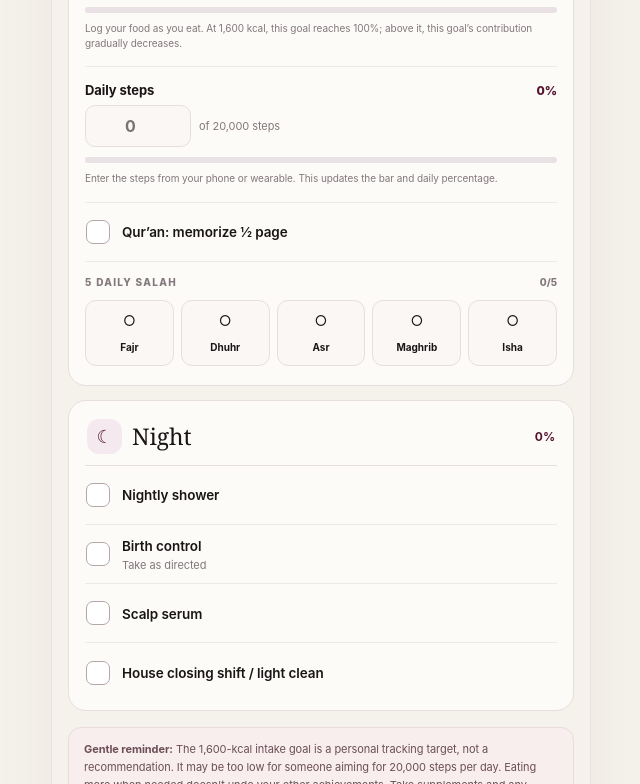
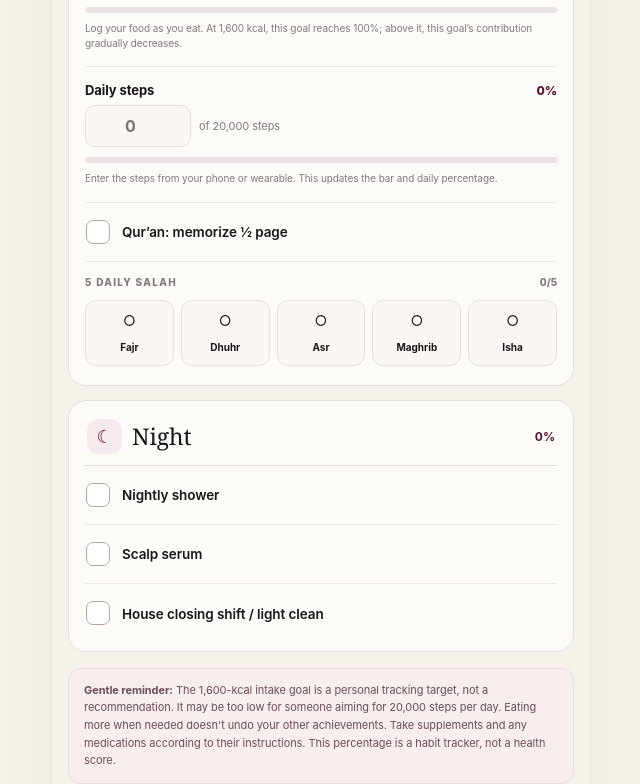
Before and after one commit to Salmaxhassan/My-reset, a plain HTML site: page index.html in a window 1280 px wide. Shown: the part 1360-2144 px from the top of the page, without its empty margins (319-959 px from the left). Drawn offline with Linux system fonts and the light colour scheme.

Commit message:
Remove birth control from My Reset night checklist

```diff
--- a/index.html
+++ b/index.html
@@ -240,7 +240,6 @@
     ],
     night: [
       ['shower','Nightly shower','health'],
-      ['birthcontrol','Birth control','health'],
       ['serum_pm','Scalp serum','hair'],
       ['house','House closing shift / light clean','home']
     ]
@@ -297,7 +296,7 @@
   function selectedIndex(){return allDates.indexOf(selected)}
   function longDate(k){return parseDay(k).toLocaleDateString('en-US',{weekday:'long',month:'short',day:'numeric'})}
   function toast(msg){let el=document.getElementById('toast');el.textContent=msg;el.classList.remove('hidden');clearTimeout(toastTimer);toastTimer=setTimeout(()=>el.classList.add('hidden'),2300)}
-  function taskRow(task,day){ const [id,label]=task;const checked=!!day.checks?.[id];const q=id==='quran'&&isSunday(selected);const title=q?'Qur’an: Sunday review':label;const note=q?'Review and connect everything memorized this week': id==='morning_supplement'||id==='birthcontrol'?'Take as directed':null;return `<div class="task ${checked?'done':''}"><label class="task-action" for="check-${id}"><input class="sr-only" type="checkbox" id="check-${id}" data-check="${id}" ${checked?'checked':''}><span class="check" aria-hidden="true"></span><span><span class="task-label">${escapeHtml(title)}</span>${note?`<div class="task-note">${note}</div>`:''}</span></label>${id==='journal'?`<button class="rowbtn" data-action="journal">${journalOpen?'Hide':'Write'}</button>`:''}${q?'<span class="special">REVIEW</span>':''}</div>`; }
+  function taskRow(task,day){ const [id,label]=task;const checked=!!day.checks?.[id];const q=id==='quran'&&isSunday(selected);const title=q?'Qur’an: Sunday review':label;const note=q?'Review and connect everything memorized this week': id==='morning_supplement'?'Take as directed':null;return `<div class="task ${checked?'done':''}"><label class="task-action" for="check-${id}"><input class="sr-only" type="checkbox" id="check-${id}" data-check="${id}" ${checked?'checked':''}><span class="check" aria-hidden="true"></span><span><span class="task-label">${escapeHtml(title)}</span>${note?`<div class="task-note">${note}</div>`:''}</span></label>${id==='journal'?`<button class="rowbtn" data-action="journal">${journalOpen?'Hide':'Write'}</button>`:''}${q?'<span class="special">REVIEW</span>':''}</div>`; }
   function sectionHeading(title,icon,day,section){return `<div class="sect-head"><div class="sect-left"><span class="sect-icon" aria-hidden="true">${icon}</span><h3>${title}</h3></div><span class="sect-count" data-section-percent="${section}">${sectionPercent(day,section)}%</span></div>`}
   function prayerBox(day){const prayers=[['fajr','Fajr'],['dhuhr','Dhuhr'],['asr','Asr'],['maghrib','Maghrib'],['isha','Isha']];let count=prayers.filter(([id])=>day.checks?.[id]).length;return `<div class="miniheading">5 daily salah <span style="float:right;letter-spacing:0">${count}/5</span></div><div class="prayer-grid">${prayers.map(([id,name])=>`<button class="prayer ${day.checks?.[id]?'checked':''}" aria-label="${name} prayer ${day.checks?.[id]?'complete':'not complete'}" aria-pressed="${!!day.checks?.[id]}" data-prayer="${id}"><span class="prayer-mark">${day.checks?.[id]?'✓':'○'}</span><span class="prayer-name">${name}</span></button>`).join('')}</div>`}
   function renderToday(){const day=dayData();let n=selectedIndex(),p=percent(day);const checked=ids.filter(id=>day.checks?.[id]).length;const kcalPct=Math.round(calorieFraction(day)*100);const stepsPct=Math.round(stepFraction(day)*100);const foodPct=Math.round(foodFraction(day)*100);const eaten=Math.max(0,Number(day.eaten)||0);const foodOver=eaten>EATEN_GOAL;return `
```
